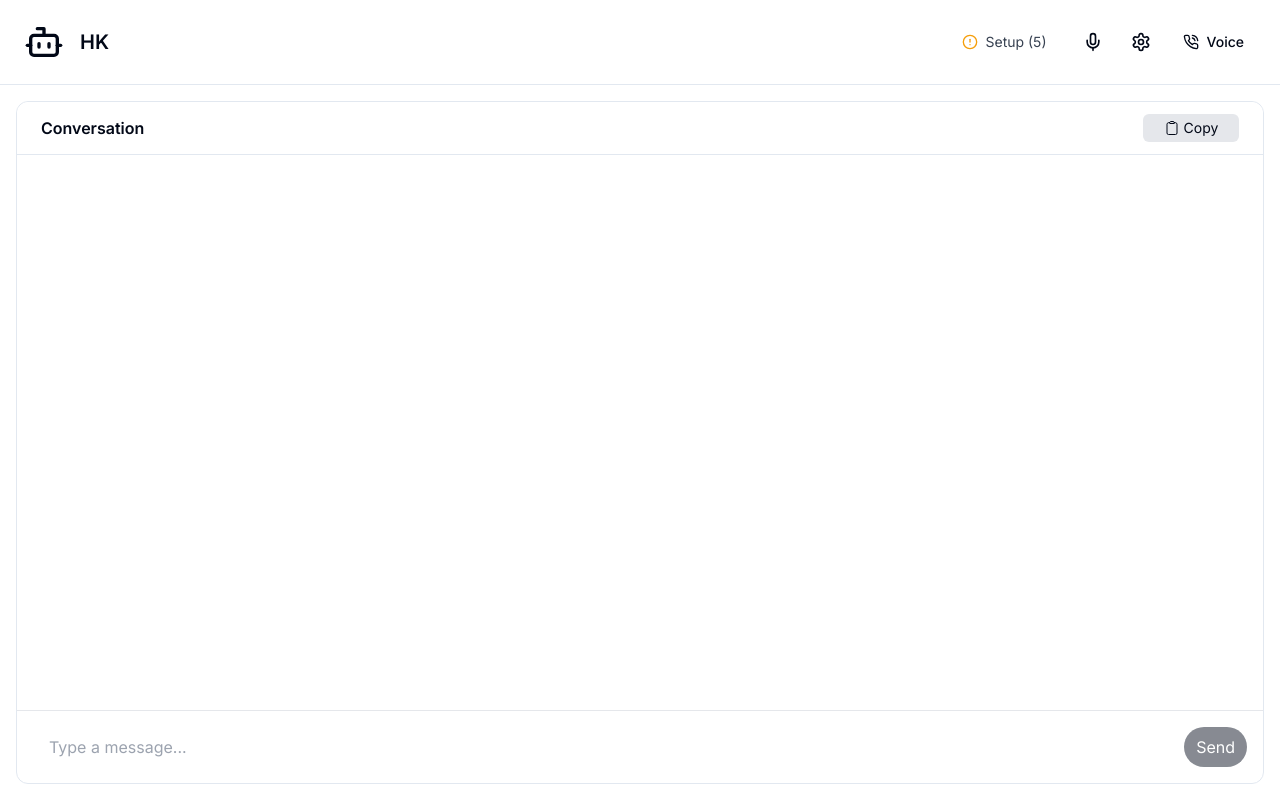
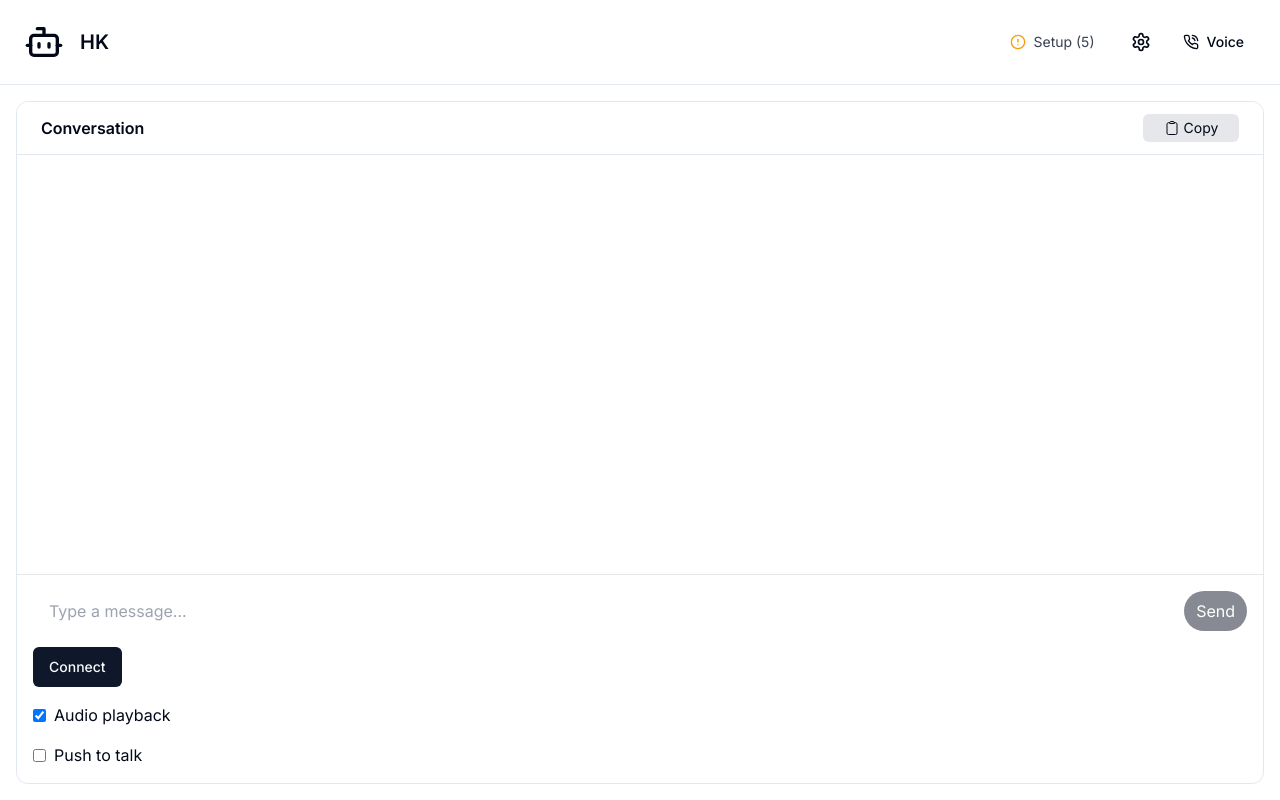
Before and after one commit to adamd9/delegate1, a Next.js app in the folder webapp/: page / in a window 1280 px wide. Built offline with nearby package versions, Linux system fonts and the light colour scheme; no server answers.

Commit message:
feat: inline voice mini app

```diff
--- a/webapp/components/call-interface.tsx
+++ b/webapp/components/call-interface.tsx
@@ -3,8 +3,7 @@
 import React, { useState, useEffect } from "react";
 import TopBar from "@/components/top-bar";
 import { Dialog, DialogTrigger, DialogContent, DialogTitle } from "@/components/ui/dialog";
-import { Settings, Mic } from "lucide-react";
-import VoiceMiniApp from "@/components/voice-mini-app";
+import { Settings } from "lucide-react";
 import SessionConfigurationPanel from "@/components/session-configuration-panel";
 import { EnhancedTranscript } from "@/components/enhanced-transcript";
 
@@ -34,7 +33,6 @@ const CallInterface = () => {
   const [chatWs, setChatWs] = useState<WebSocket | null>(null);
   const [chatStatus, setChatStatus] = useState<'connected' | 'disconnected' | 'connecting'>('disconnected');
   const [userText, setUserText] = useState("");
-  const [voiceAppOpen, setVoiceAppOpen] = useState(false);
   const transcript = useTranscript();
 
   const canSendChat = chatStatus === 'connected' && userText.trim().length > 0;
@@ -128,15 +126,6 @@ const CallInterface = () => {
 
   return (
     <div className="h-screen bg-white flex flex-col">
-      <Dialog open={voiceAppOpen} onOpenChange={setVoiceAppOpen}>
-        <DialogContent className="max-w-sm w-full">
-          {/* Accessibility: DialogTitle for screen readers */}
-          <span style={{position: 'absolute', width: 1, height: 1, padding: 0, margin: -1, overflow: 'hidden', clip: 'rect(0,0,0,0)', border: 0}}>
-            <DialogTitle>Voice Mini App</DialogTitle>
-          </span>
-          <VoiceMiniApp />
-        </DialogContent>
-      </Dialog>
       <Dialog open={setupDialogOpen} onOpenChange={setSetupDialogOpen}>
         <TopBar>
           <ServiceChecklist
@@ -144,13 +133,6 @@ const CallInterface = () => {
             allConfigsReady={allConfigsReady}
             setAllConfigsReady={setAllConfigsReady}
           />
-          <button
-            className="p-2 rounded-full hover:bg-gray-100 focus:outline-none focus:ring-2 focus:ring-primary"
-            aria-label="Open voice mini app"
-            onClick={() => setVoiceAppOpen(true)}
-          >
-            <Mic className="w-5 h-5" />
-          </button>
           <DialogTrigger asChild>
             <button
               className="p-2 rounded-full hover:bg-gray-100 focus:outline-none focus:ring-2 focus:ring-primary"
--- a/webapp/components/enhanced-transcript.tsx
+++ b/webapp/components/enhanced-transcript.tsx
@@ -3,6 +3,7 @@
 import React, { useEffect, useRef, useState } from "react";
 import { useTranscript } from "@/contexts/TranscriptContext";
 import { ChevronRightIcon, ClipboardIcon } from "@heroicons/react/24/outline";
+import VoiceMiniApp from "@/components/voice-mini-app";
 
 export interface EnhancedTranscriptProps {
   userText: string;
@@ -196,8 +197,8 @@ export function EnhancedTranscript({
           })}
       </div>
 
-      {/* Input Area - Fixed at bottom */}
-      <div className="flex-shrink-0 border-t border-gray-200 p-4">
+      {/* Input Area and Voice Mini App */}
+      <div className="flex-shrink-0 border-t border-gray-200 p-4 space-y-4">
         <div className="flex items-center gap-2">
           <input
             ref={inputRef}
@@ -220,6 +221,7 @@ export function EnhancedTranscript({
             Send
           </button>
         </div>
+        <VoiceMiniApp />
       </div>
     </div>
   );
```
